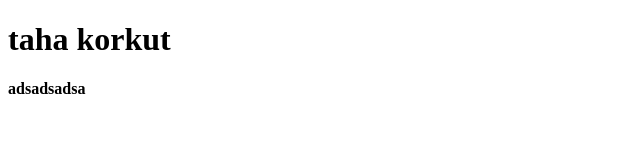
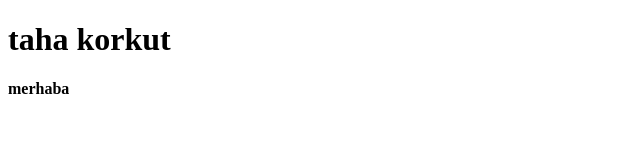
Before and after one commit to tahakorku35/Node-JS-API, a website: page adasd.html in a window 1280 px wide. Shown: the full height of the page, 0-640 px from the left. Drawn offline with Linux system fonts and the light colour scheme.

Commit message:
fs
adsasdada

```diff
--- a/adasd.html
+++ b/adasd.html
@@ -7,6 +7,6 @@
 </head>
 <body>
   <h1>taha korkut</h1>
-  <h4>adsadsadsa</h4>
+  <h4>merhaba</h4>
 </body>
 </html>
```
